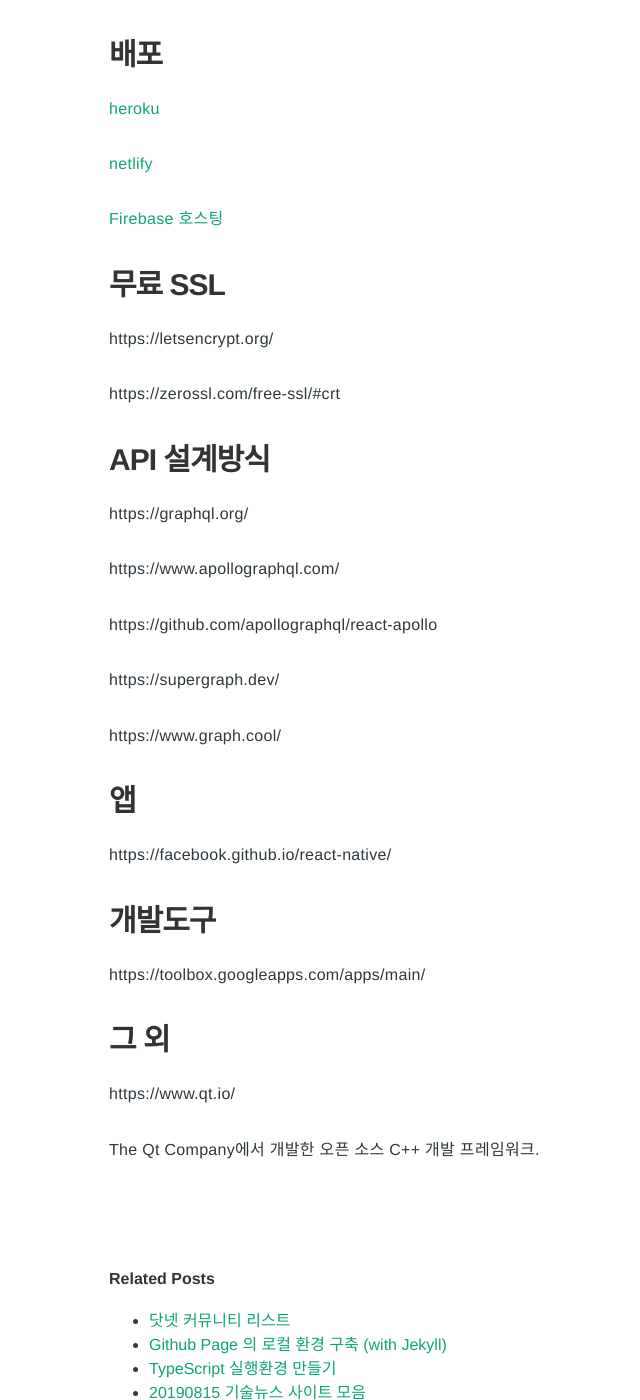
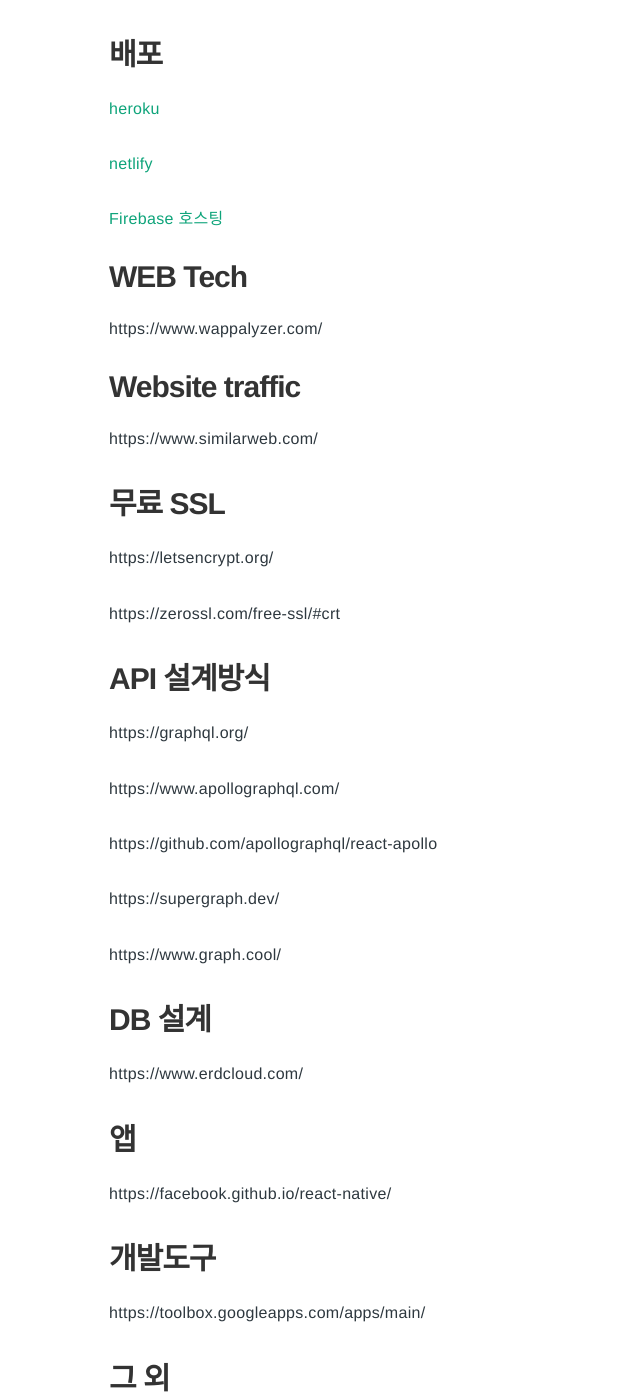
Before and after one commit to Pie001/pie001.github.io, a Jekyll site: the page built from _posts/2020-12-12-0000.md, in a window 1280 px wide and 1400 px high, scrolled down 2867 px. Shown: the whole window, without its empty margins (126-766 px from the left). Built offline with Jekyll 4.4.1, drawn with Linux system fonts in a browser that asks for light colours; comment, search, counter and statistics services are not loaded.

Commit message:
Update 2020-12-12-0000.md

```diff
--- a/_posts/2020-12-12-0000.md
+++ b/_posts/2020-12-12-0000.md
@@ -98,6 +98,12 @@
 
 [Firebase 호스팅](https://firebase.google.com/docs/hosting)
 
+# WEB Tech
+https://www.wappalyzer.com/
+
+# Website traffic
+https://www.similarweb.com/
+
 # 무료 SSL
 https://letsencrypt.org/
 
@@ -114,6 +120,9 @@
 
 https://www.graph.cool/
 
+# DB 설계
+https://www.erdcloud.com/
+
 # 앱
 https://facebook.github.io/react-native/
 
```
